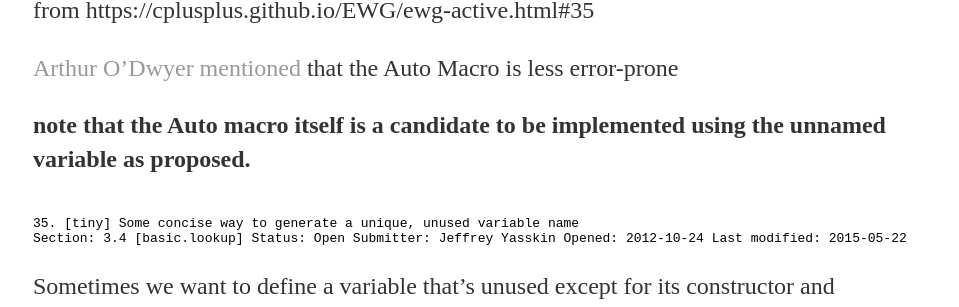
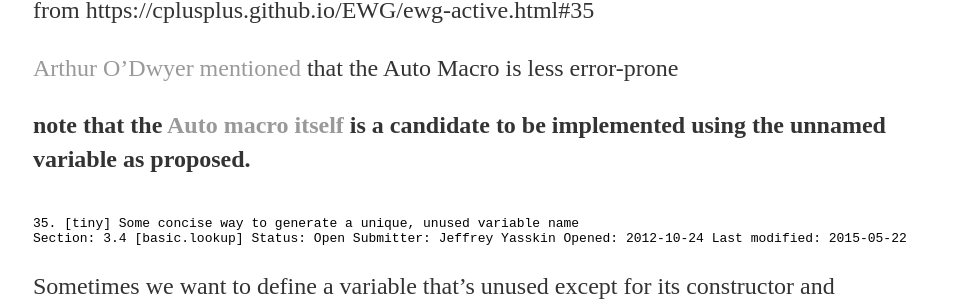
Before and after one commit to janwilmans/janwilmans.github.io, a Jekyll site: the page built from auto.md, in a window 1280 px wide and 900 px high, scrolled down 1884 px. Shown: the part 148-455 px from the top of the window, without its empty margins (159-1118 px from the left). Built offline with Jekyll 4.4.1, drawn with Linux system fonts in a browser that asks for light colours; our own code applies the rules of GitHub Pages for plain Markdown files; part of the change alters nothing that is shown.

````diff
--- a/auto.md
+++ b/auto.md
@@ -101,7 +101,7 @@ from https://cplusplus.github.io/EWG/ewg-active.html#35
 
 [Arthur O'Dwyer mentioned](https://groups.google.com/a/isocpp.org/d/msg/std-proposals/OKUpODP9-7w/aEQhdSWLAgAJ) that the Auto Macro is less error-prone
 
-**note that the Auto macro itself is a candidate to be implemented using the unnamed variable as proposed.**
+**note that the [Auto macro itself](https://github.com/janwilmans/janwilmans.github.io/edit/master/auto.h) is a candidate to be implemented using the unnamed variable as proposed.**
 ```
 
 35. [tiny] Some concise way to generate a unique, unused variable name
````
